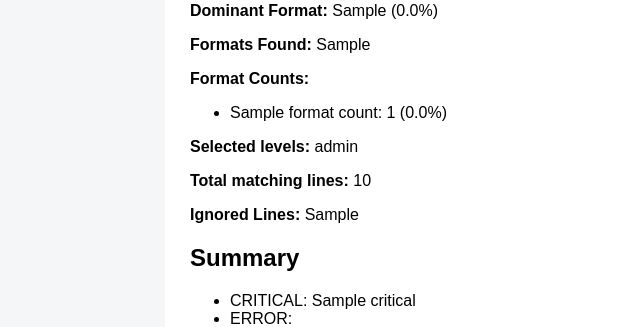
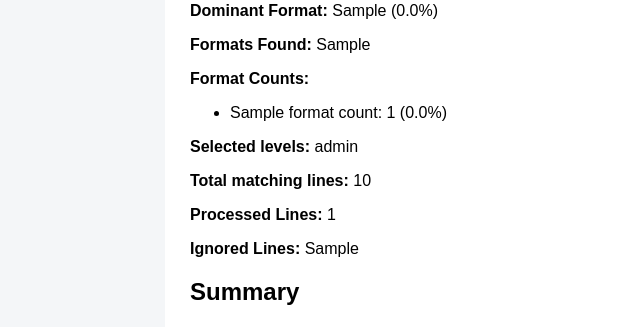
Before and after one commit to sattarab54/web_log_analyzer, a Flask app: template templates/results.html in a window 1280 px wide. Shown: the part 315-642 px from the top of the page, without its empty margins (0-640 px from the left). Run offline with Flask 3, Linux system fonts and the light colour scheme; the template is opened without the code that fills it: most values are stand-ins (such as "Sample title", 1, 10 or a date in 2020).

Commit message:
Add processed line count

```diff
--- a/app.py
+++ b/app.py
@@ -216,6 +216,8 @@ def index():
 
         lines = processed_lines
 
+        processed_line_count = len(processed_lines)
+
         start_datetime = None
         end_datetime = None
 
@@ -488,6 +490,7 @@ def index():
             keyword=keyword,
             results=results,
             total=len(results),
+            processed_line_count=processed_line_count,
             ignored_lines=ignored_lines,
             selected_levels=selected_levels,
             summary=summary,
--- a/templates/results.html
+++ b/templates/results.html
@@ -38,6 +38,7 @@
     </ul>
     <p><strong>Selected levels:</strong> {{ selected_levels | join(", ") }}</p>
     <p><strong>Total matching lines:</strong> {{ total }}</p>
+    <p><strong>Processed Lines:</strong> {{ processed_line_count }}</p>
     <p><strong>Ignored Lines:</strong> {{ ignored_lines }}</p>
 
     <h2>Summary</h2>
```
